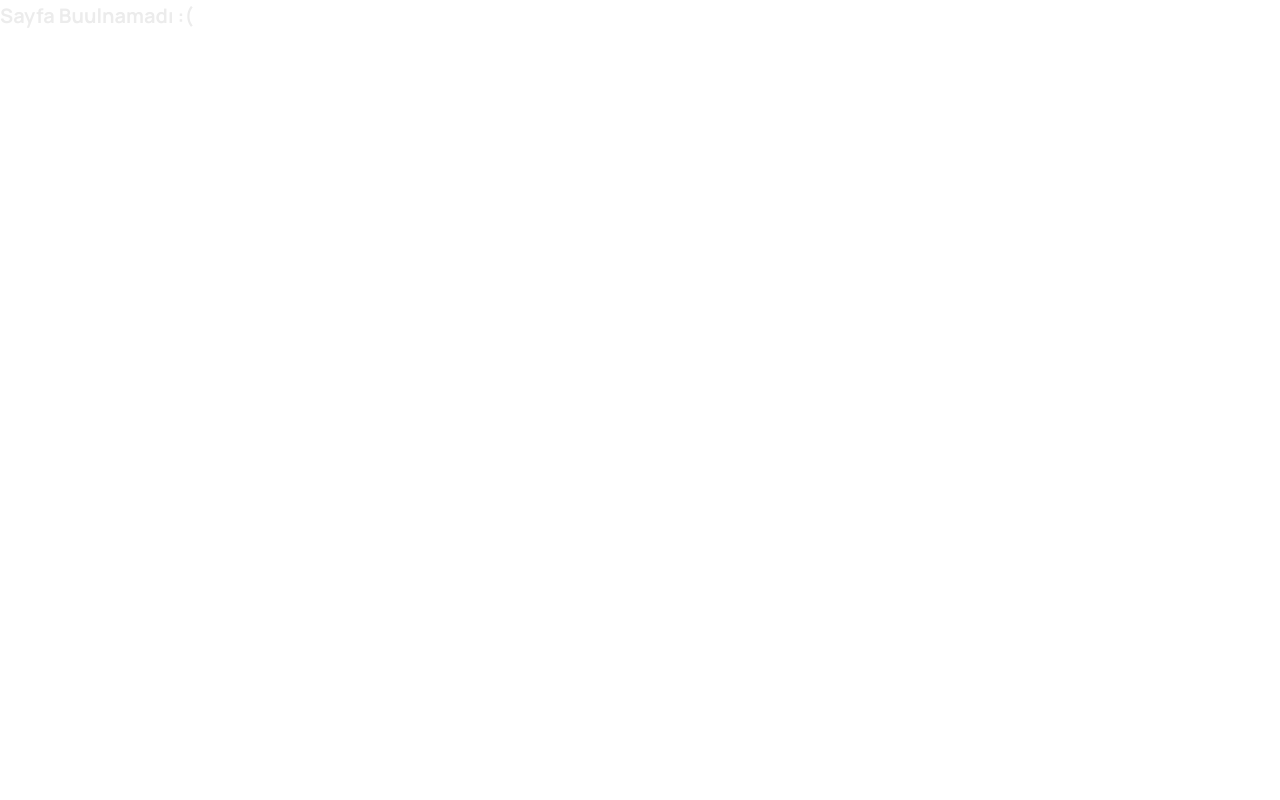
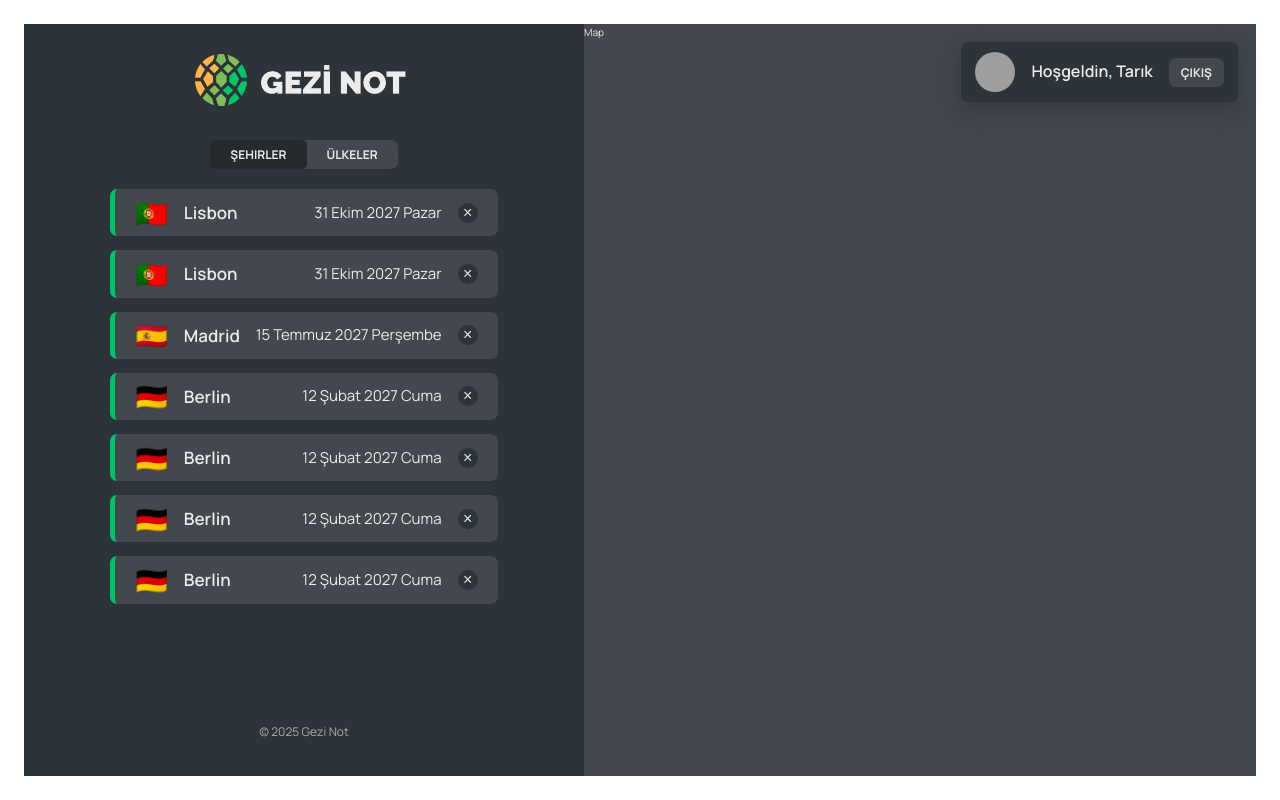
Before and after one commit to tarikCekirge/gezinot, a React (Vite) app: page /app/cities in a window 1280 px wide. Built offline with nearby package versions, Linux system fonts and the light colour scheme; data requests are answered from the project's data file; grey boxes are pictures that could not be loaded.

Commit message:
Implementing the countries and their cities list

```diff
--- a/package.json
+++ b/package.json
@@ -7,7 +7,8 @@
     "dev": "vite",
     "build": "vite build",
     "lint": "eslint .",
-    "preview": "vite preview"
+    "preview": "vite preview",
+    "server": "json-server --watch src/data/cities.json --port 8000"
   },
   "dependencies": {
     "react": "^19.1.0",
@@ -24,6 +25,7 @@
     "eslint-plugin-react-hooks": "^5.2.0",
     "eslint-plugin-react-refresh": "^0.4.19",
     "globals": "^16.0.0",
+    "json-server": "1.0.0-beta.3",
     "vite": "^6.3.5",
     "vite-plugin-eslint": "^1.8.1"
   },
--- a/src/App.jsx
+++ b/src/App.jsx
@@ -3,20 +3,91 @@
 import Pricing from "./pages/Pricing"
 import Product from "./pages/Product"
 import PageNotFound from "./pages/PageNotFound"
-import PageNav from "./components/PageNav"
 import AppLayout from "./pages/AppLayout"
 import Login from "./pages/Login"
+import CityList from "./components/CityList"
+import { useReducer } from "react"
+import { useEffect } from "react"
+import CountryList from "./components/CountryList"
 
+
+const BASE_URL = "http://localhost:8000"
+
+const initialState = {
+  countries: [],
+  cities: [],
+  isLoading: false
+}
+
+const reducer = (state, action) => {
+  switch (action.type) {
+    case "LOADING":
+      return {
+        ...state,
+        isLoading: true
+      };
+    case "SET_DATA": {
+      const uniqueCountriesMap = new Map();
+      for (const item of action.payload) {
+        if (!uniqueCountriesMap.has(item.country)) {
+          uniqueCountriesMap.set(item.country, {
+            id: item.id,
+            country: item.country,
+            emoji: item.emoji
+          });
+        }
+      }
+      const uniqueCountries = Array.from(uniqueCountriesMap.values()).sort((a, b) =>
+        a.country.localeCompare(b.country)
+      );
+      return {
+        ...state,
+        cities: action.payload,
+        isLoading: false,
+        countries: uniqueCountries
+      };
+    }
+
+    default:
+      break;
+  }
+}
 const App = () => {
 
+  const [{ cities, isLoading, countries }, dispatch] = useReducer(reducer, initialState)
+  useEffect(() => {
+    const fetchCities = async () => {
+      dispatch({ type: 'LOADING' });
+      try {
+        const res = await fetch(`${BASE_URL}/cities`);
+        const data = await res.json();
+        dispatch({ type: 'SET_DATA', payload: data });
+        // const citiesObj = data.reduce((acc, city) => {
+        //   acc[city.id] = city;
+        //   return acc;
+        // }, {});
+        // dispatch({ type: 'SET_DATA', payload: citiesObj });
+      } catch (error) {
+        console.error('Fetch error:', error);
+        dispatch({ type: 'SET_DATA', payload: [] });
+      }
+    };
+
+    fetchCities();
+  }, [])
   return (
     <BrowserRouter>
       <Routes>
-        <Route path="/" element={<HomePage />} />
+        <Route index element={<HomePage />} />
         <Route path="pricing" element={<Pricing />} />
         <Route path="product" element={<Product />} />
         <Route path="login" element={<Login />} />
-        <Route path="app" element={<AppLayout />} />
+        <Route path="app" element={<AppLayout />} >
+          <Route index element={<p>LIST</p>} />
+          <Route path="cities" element={<CityList cities={cities} isLoading={isLoading} />} />
+          <Route path="countries" element={<CountryList countries={countries} isLoading={isLoading} />} />
+          <Route path="form" element={<p>Form</p>} />
+        </Route>
         <Route path="*" element={<PageNotFound />} />
       </Routes>
     </BrowserRouter>
--- a/src/components/AppNav.jsx
+++ b/src/components/AppNav.jsx
@@ -1,8 +1,18 @@
 
+import { NavLink } from "react-router-dom"
 import styles from "./AppNav.module.css"
 const AppNav = () => {
     return (
-        <nav className={styles.nav}>App Navigation</nav>
+        <nav className={styles.nav}>
+            <ul>
+                <li>
+                    <NavLink to={'cities'}>Şehirler</NavLink>
+                </li>
+                <li>
+                    <NavLink to={'countries'}>Ülkeler</NavLink>
+                </li>
+            </ul>
+        </nav>
     )
 }
 
--- /dev/null
+++ b/src/components/CityItem.jsx
@@ -0,0 +1,24 @@
+
+import styles from './CityItem.module.css'
+
+const formatDate = (date) =>
+    new Intl.DateTimeFormat("tr", {
+        day: "numeric",
+        month: "long",
+        year: "numeric",
+        weekday: "long",
+    }).format(new Date(date));
+
+const CityItem = ({ city }) => {
+    const { cityName, emoji, date } = city;
+    return (
+        <li className={styles.cityItem}>
+            <span className={styles.emoji}>{emoji}</span>
+            <h3 className={styles.name}>{cityName}</h3>
+            <time className={styles.date}>{formatDate(date)}</time>
+            <button className={styles.deleteBtn}> &times;</button>
+        </li>
+    )
+}
+
+export default CityItem
--- /dev/null
+++ b/src/components/CityList.jsx
@@ -0,0 +1,21 @@
+import CityItem from './CityItem';
+import styles from './CityList.module.css';
+import Message from './Message';
+import Spinner from './Spinner';
+
+const CityList = ({ cities, isLoading }) => {
+    if (isLoading) return <Spinner />;
+    if (!cities.length) return <Message message={"Gezdiğin şehirleri haritadan ekle"} />
+
+    return (
+        <div>
+            <ul className={styles.cityList}>
+                {cities.map(city => (
+                    <CityItem key={city.id} city={city} />
+                ))}
+            </ul>
+        </div>
+    );
+};
+
+export default CityList;
--- /dev/null
+++ b/src/components/CountryList.jsx
@@ -0,0 +1,23 @@
+import styles from './CountryList.module.css'
+import CountryItem from './CountryItem';
+import Message from './Message';
+import Spinner from './Spinner';
+
+const CountryList = ({ countries, isLoading }) => {
+    if (isLoading) return <Spinner />;
+    if (!isLoading && countries.length === 0) {
+        return <Message message="Gezdiğin ülkeleri haritadan ekle" />;
+    }
+
+    return (
+        <div>
+            <ul className={styles.countryList}>
+                {countries.map(country => (
+                    <CountryItem key={country.id} country={country} />
+                ))}
+            </ul>
+        </div>
+    );
+};
+
+export default CountryList;
--- a/src/components/CountryList.module.css
+++ b/src/components/CountryList.module.css
@@ -2,7 +2,7 @@
   width: 100%;
   height: 65vh;
   list-style: none;
-  overflow-y: scroll;
+  overflow-y: auto;
   overflow-x: hidden;
 
   display: grid;
--- a/src/components/Sidebar.jsx
+++ b/src/components/Sidebar.jsx
@@ -2,12 +2,13 @@
 import Logo from "./Logo"
 import AppNav from "./AppNav"
 import Footer from './Footer'
+import { Outlet } from 'react-router-dom'
 const Sidebar = () => {
     return (
         <div className={styles.sidebar}>
             <Logo />
             <AppNav />
-            <p>Şehir Listesi</p>
+            <Outlet />
             <Footer />
         </div>
     )
--- a/src/data/cities.json
+++ b/src/data/cities.json
@@ -11,6 +11,18 @@
         "lng": -9.140900099907554
       },
       "id": 73930385
+    },
+    {
+      "cityName": "Lisbon",
+      "country": "Portugal",
+      "emoji": "🇵🇹",
+      "date": "2027-10-31T15:59:59.138Z",
+      "notes": "My favorite city so far!",
+      "position": {
+        "lat": 38.727881642324164,
+        "lng": -9.140900099907554
+      },
+      "id": 73930312312
     },
     {
       "cityName": "Madrid",
@@ -34,7 +46,43 @@
         "lat": 52.53586782505711,
         "lng": 13.376933665713324
       },
-      "id": 98443197
+      "id": 984435197
+    },
+    {
+      "cityName": "Berlin",
+      "country": "Germany",
+      "emoji": "🇩🇪",
+      "date": "2027-02-12T09:24:11.863Z",
+      "notes": "Amazing 😃",
+      "position": {
+        "lat": 52.53586782505711,
+        "lng": 13.376933665713324
+      },
+      "id": 984443197
+    },
+    {
+      "cityName": "Berlin",
+      "country": "Germany",
+      "emoji": "🇩🇪",
+      "date": "2027-02-12T09:24:11.863Z",
+      "notes": "Amazing 😃",
+      "position": {
+        "lat": 52.53586782505711,
+        "lng": 13.376933665713324
+      },
+      "id": 93443197
+    },
+    {
+      "cityName": "Berlin",
+      "country": "Germany",
+      "emoji": "🇩🇪",
+      "date": "2027-02-12T09:24:11.863Z",
+      "notes": "Amazing 😃",
+      "position": {
+        "lat": 52.53586782505711,
+        "lng": 13.376933665713324
+      },
+      "id": 984413197
     }
   ]
 }
```
Also changed, not shown: src/data/cities copy.json (added, +40 -0 lines), 1 other file (tests, documents, lock files or other folders).
